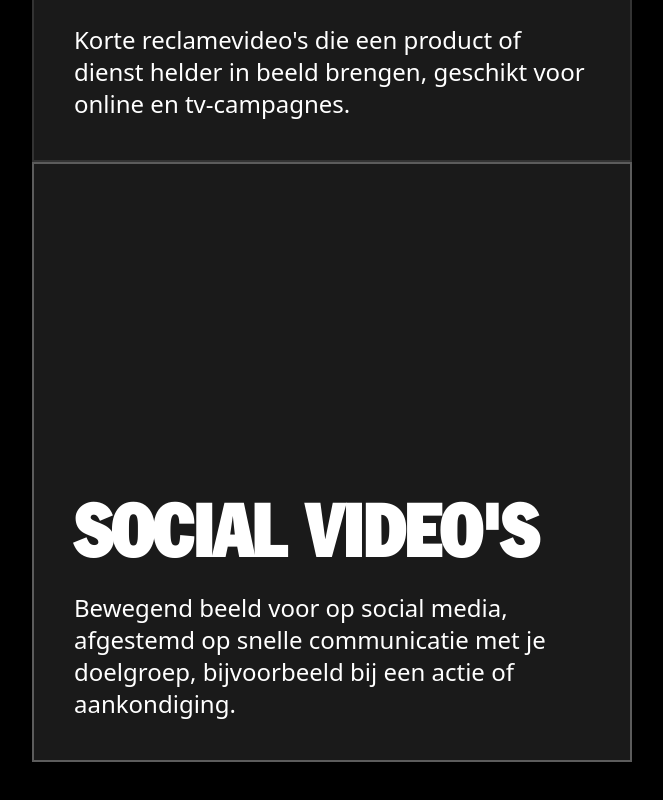
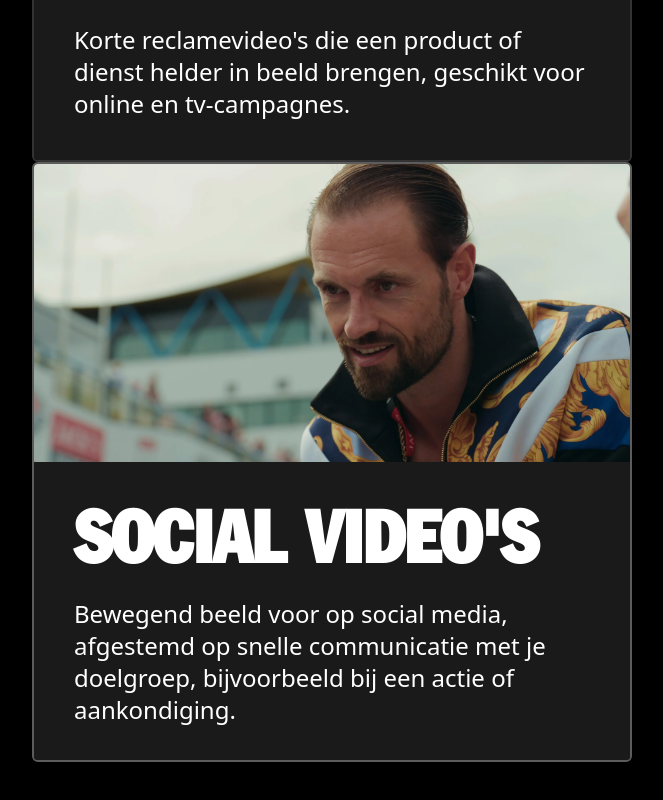
Before and after one commit to jwmik123/mursee-films, a Next.js app: page /studio in a window 1280 px wide. Shown: the part 1466-2266 px from the top of the page, without its empty margins (308-971 px from the left). Built offline with nearby package versions, Linux system fonts and the light colour scheme.

Commit message:
images added to sticky cards

```diff
--- a/app/components/Footer.jsx
+++ b/app/components/Footer.jsx
@@ -183,6 +183,17 @@ const Footer = () => {
               </defs>
             </svg>
             <div className="relative h-full w-full">
+              {isMobile ? (
+                <div
+                  style={{
+                    clipPath: "url(#murseeLogoClip)",
+                    backgroundImage: 'url("/images/commercials.webp")',
+                    backgroundSize: "cover",
+                    backgroundPosition: "center",
+                  }}
+                  className="absolute inset-0 w-full h-full"
+                />
+              ) : (
                 <video
                   autoPlay
                   muted
@@ -194,6 +205,7 @@ const Footer = () => {
                 >
                   <source src="/header.webm" type="video/webm" />
                 </video>
+              )}
             </div>
           </div>
         </div>
--- a/app/components/StickyCards.jsx
+++ b/app/components/StickyCards.jsx
@@ -22,7 +22,7 @@ const StickyCards = () => {
       tag: "Bedrijfsfilms",
       description:
         "Een duidelijke video over wie jullie zijn, wat jullie doen en waar jullie voor staan – handig voor klanten, nieuwe medewerkers of investeerders.",
-      src: "/images/bedrijfsfilms.webp",
+      src: "/images/bedrijfsfilms.jpeg",
       alt: "bedrijfsfilms",
     },
     {
@@ -174,21 +174,23 @@ const StickyCards = () => {
         ref={container}
         className={`sticky-cards px-5 md:px-10 py-16 bg-black relative h-screen overflow-visible flex items-center justify-center`}
       >
-        <div className="cards-container relative w-1/2 aspect-square">
+        <div className="cards-container relative w-1/2 aspect-square ">
           {cardData.map((card) => (
             <div
-              className="card absolute w-full aspect-square overflow-hidden border-2 border-white/20"
+              className="card absolute w-full aspect-square overflow-hidden border-2 border-white/20 rounded-md"
               key={card.id}
             >
-              <div className="flex flex-col md:flex-row h-full">
-                <div className="w-full h-1/2 md:h-auto p-5 bg-[#1A1A1A] md:p-10 flex flex-col justify-end space-y-2 md:space-y-6">
-                  {/* <Image
+              <div className="flex flex-col h-full">
+                <div className="w-full h-1/2">
+                  <Image
                     src={card.src}
                     alt={card.alt}
                     width={1000}
                     height={1000}
-                    className="w-full h-full object-cover rounded-lg"
-                  /> */}
+                    className="w-full h-full object-cover"
+                  />
+                </div>
+                <div className="w-full flex-1 p-5 bg-[#1A1A1A] md:p-10 flex flex-col justify-end space-y-2 md:space-y-6">
                   <h3 className="text-white text-2xl md:text-7xl font-franklin font-bold uppercase leading-none">
                     {card.tag}
                   </h3>
```
Also changed, not shown: public/images/bedrijfsfilms.jpeg (added). Lines whose indentation alone changed are shown as unchanged.
